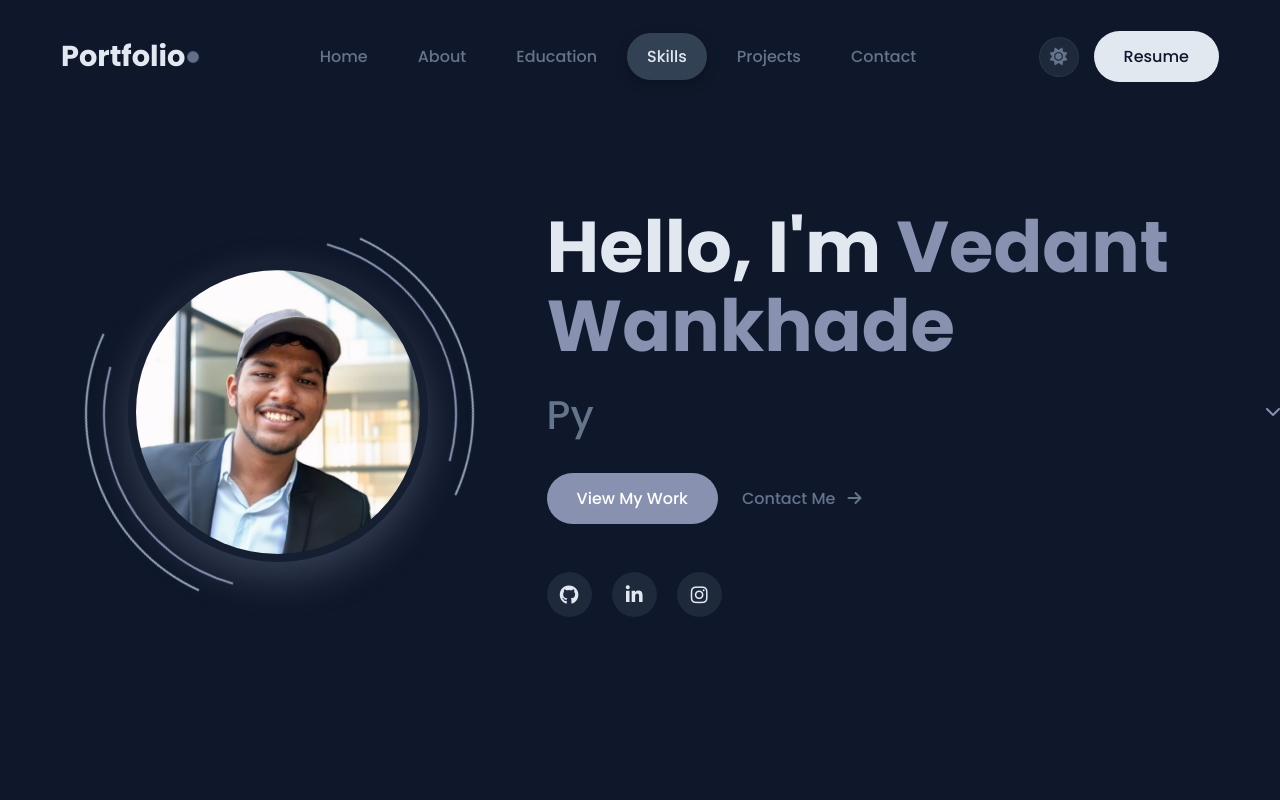
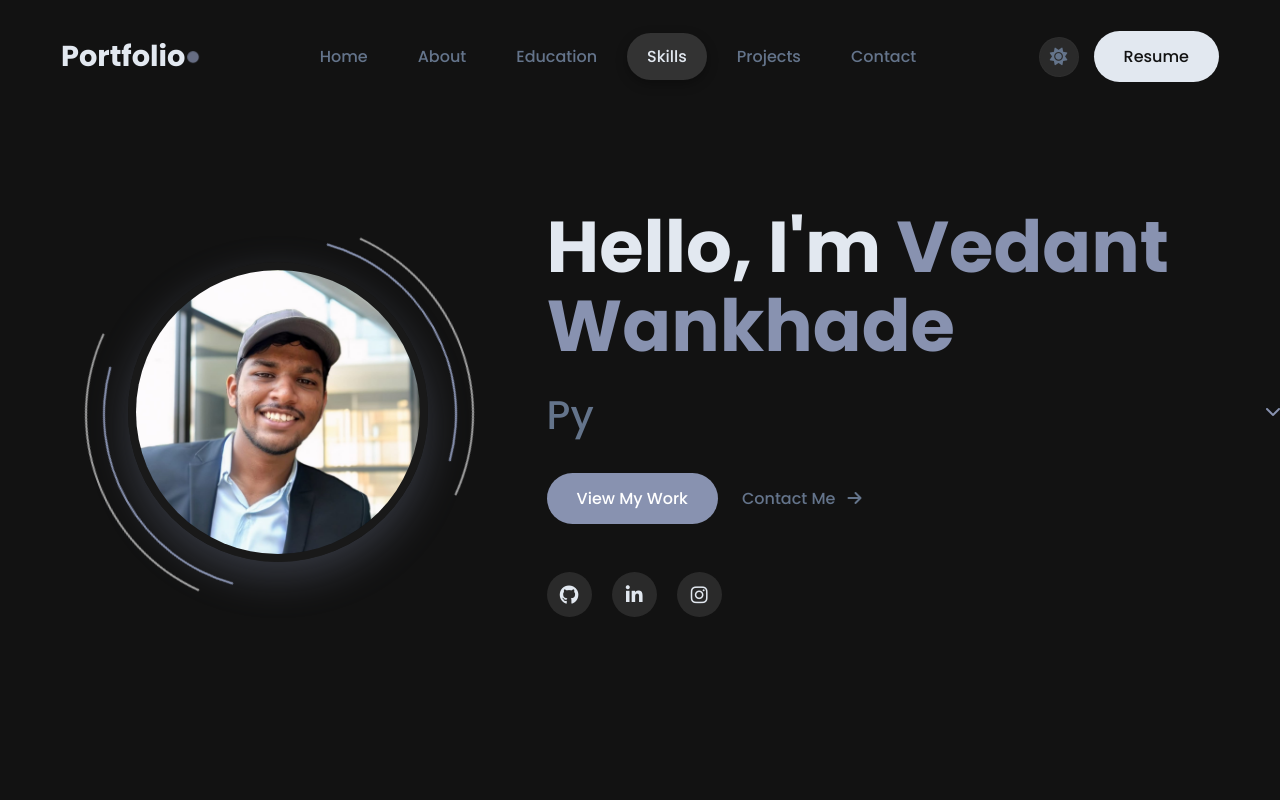
Before and after one commit to vedantwankhade123/Portfolio_Website, a React (Vite) app: page / in a window 1280 px wide. Shown: the top 800 px of the page. Built offline with nearby package versions, Linux system fonts and the light colour scheme.

Commit message:
[dyad] Implement a true dark theme - wrote 1 file(s)

```diff
--- a/src/index.css
+++ b/src/index.css
@@ -5,14 +5,14 @@ body.no-scroll {
 
 /* Dark Mode Variables */
 body.dark-mode {
-    --background-color: #0f172a; /* A deep navy blue */
-    --card-bg: rgba(30, 41, 59, 0.5); /* Semi-transparent card background */
+    --background-color: #121212; /* A true dark background */
+    --card-bg: rgba(28, 28, 28, 0.75); /* Semi-transparent dark gray card */
     --text-color: #e2e8f0; /* A light, soft gray for text */
-    --secondary-color: #94a3b8; /* A muted gray for secondary text */
-    --border-color: rgba(51, 65, 85, 0.5);
-    --shadow-color: rgba(0, 0, 0, 0.25);
-    --hover-color: #1e293b; /* A slightly lighter navy for hover states */
-    --primary-rgb: 148, 163, 184;
+    --secondary-color: #a0a0a0; /* A neutral gray for secondary text */
+    --border-color: rgba(51, 51, 51, 0.5);
+    --shadow-color: rgba(0, 0, 0, 0.3);
+    --hover-color: #2a2a2a; /* A slightly lighter gray for hover states */
+    --primary-rgb: 136, 146, 176; /* Keep the accent color's RGB */
 }
 
 /* Light Mode Variables (within :root) */
@@ -260,7 +260,7 @@ section {
 }
 
 body.dark-mode .nav-links a.active {
-    background-color: #334155;
+    background-color: #333333;
     color: var(--text-color);
 }
 
```
